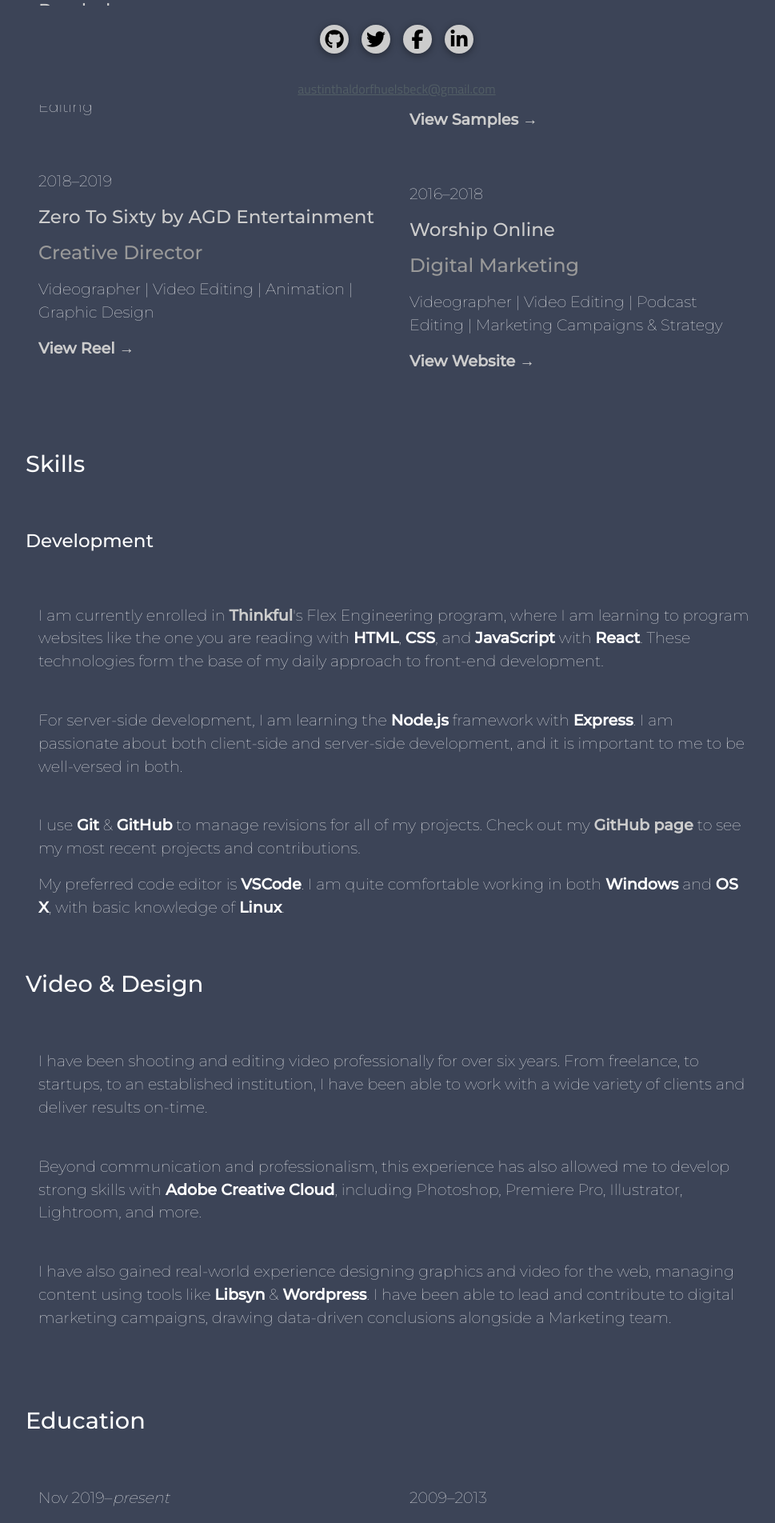
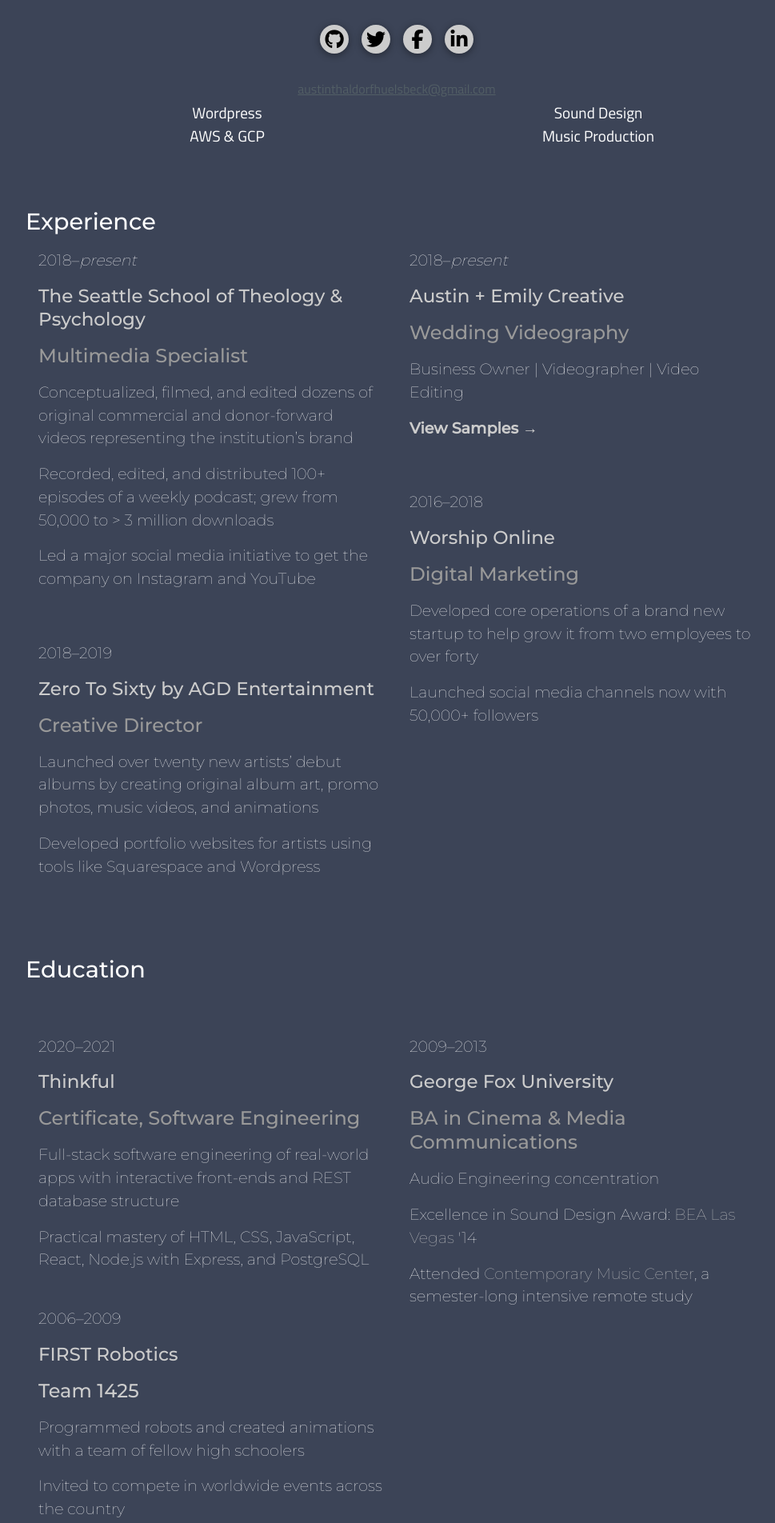
Before and after one commit to austinthaldorfhuelsbeck/portfolio-with-react, a React (Create React App) app: page /resume in a window 1280 px wide. Shown: the part 669-2573 px from the top of the page at 80% size, without its empty margins (144-1113 px from the left). Built offline with nearby package versions, Linux system fonts and the light colour scheme.

Commit message:
resume update

```diff
--- a/src/Resume/Resume.js
+++ b/src/Resume/Resume.js
@@ -16,7 +16,39 @@
 
       <section className="resume-section">
         <div className="row row-pad">
-          <h1 data-aos="fade-up">Employment</h1>
+          <p data-aos="fade-up">
+            Full-stack web developer who is proficient in HTML, CSS, SQL, and
+            JavaScript with React and Node.js. My approach to development is
+            informed by over ten years of experience in audio engineering and
+            cinematography. Digital marketing specialist with startup experience
+            and an interest in design.
+          </p>
+        </div>
+
+        <div className="row">
+          <h1 data-aos="fade-up">Skills</h1>
+        </div>
+        <div className="row row-pad">
+          <div className="col" data-aos="fade-up">
+            <ul>
+              <li>Digital Marketing</li>
+              <li>Adobe CC</li>
+              <li>Wordpress</li>
+              <li>AWS &amp; GCP</li>
+            </ul>
+          </div>
+          <div className="col" data-aos="fade-up">
+            <ul>
+              <li>Filmmaking</li>
+              <li>Podcasting</li>
+              <li>Sound Design</li>
+              <li>Music Production</li>
+            </ul>
+          </div>
+        </div>
+
+        <div className="row">
+          <h1>Experience</h1>
         </div>
         <div className="row">
           <div className="col" data-aos="fade-up">
@@ -26,14 +58,22 @@
               </p>
             </div>
             <div className="row row-pad" data-aos="fade-up">
-              <a
-                title="The Seattle School"
-                href="/AustinThaldorfHuelsbeck-projects/theseattleschool.html"
-              >
+              <a title="The Seattle School" href="http://theseattleschool.edu">
                 <h2>The Seattle School of Theology &amp; Psychology</h2>
               </a>
               <h3>Multimedia Specialist</h3>
-              <p>Digital Marketing | Video Editing | Podcast Editing</p>
+              <p>
+                Conceptualized, filmed, and edited dozens of original commercial
+                and donor-forward videos representing the institution’s brand
+              </p>
+              <p>
+                Recorded, edited, and distributed 100+ episodes of a weekly
+                podcast; grew from 50,000 to > 3 million downloads
+              </p>
+              <p>
+                Led a major social media initiative to get the company on
+                Instagram and YouTube
+              </p>
             </div>
             <div className="row" data-aos="fade-up">
               <p>2018&ndash;2019</p>
@@ -41,21 +81,19 @@
             <div className="row row-pad" data-aos="fade-up">
               <a
                 title="Zero To Sixty"
-                href="https://agdentertainment.com/about-zero-to-60"
+                href="https://vimeo.com/294708444"
                 target="_blank"
               >
                 <h2>Zero To Sixty by AGD Entertainment</h2>
               </a>
               <h3>Creative Director</h3>
-              <p>Videographer | Video Editing | Animation | Graphic Design</p>
               <p>
-                <a
-                  title="AGD Reel"
-                  href="https://vimeo.com/294708444"
-                  target="_blank"
-                >
-                  <strong>View Reel &rarr;</strong>
-                </a>
+                Launched over twenty new artists’ debut albums by creating
+                original album art, promo photos, music videos, and animations
+              </p>
+              <p>
+                Developed portfolio websites for artists using tools like
+                Squarespace and Wordpress
               </p>
             </div>
           </div>
@@ -67,8 +105,8 @@
             </div>
             <div className="row row-pad" data-aos="fade-up">
               <a
-                title="The Seattle School"
-                href="/AustinThaldorfHuelsbeck-projects/theseattleschool.html"
+                title="Austin + Emily"
+                href="https://austinandemilycreative.com"
               >
                 <h2>Austin + Emily Creative</h2>
               </a>
@@ -89,8 +127,9 @@
             </div>
             <div className="row" data-aos="fade-up">
               <a
-                title="The Seattle School"
-                href="/AustinThaldorfHuelsbeck-projects/theseattleschool.html"
+                title="Worship Online"
+                href="http://worshiponline.com"
+                target="_blank"
               >
                 <h2>Worship Online</h2>
               </a>
@@ -98,96 +137,12 @@
             <div className="row row-pad" data-aos="fade-up">
               <h3>Digital Marketing</h3>
               <p>
-                Videographer | Video Editing | Podcast Editing | Marketing
-                Campaigns &amp; Strategy
+                Developed core operations of a brand new startup to help grow it
+                from two employees to over forty
               </p>
-              <p>
-                <a
-                  title="Worship Online"
-                  href="http://worshiponline.com"
-                  target="_blank"
-                >
-                  <strong>View Website &rarr;</strong>
-                </a>
-              </p>
+              <p>Launched social media channels now with 50,000+ followers</p>
             </div>
           </div>
-        </div>
-      </section>
-
-      <section className="resume-section" id="skills">
-        <div className="row row-pad">
-          <h1 data-aos="fade-up">Skills</h1>
-        </div>
-        <div className="row row-pad" data-aos="fade-up">
-          <h2>Development</h2>
-        </div>
-        <div className="col row-pad">
-          <p data-aos="fade-up">
-            I am currently enrolled in{" "}
-            <a
-              href="https://www.thinkful.com/bootcamp/web-development/flexible/"
-              target="_blank"
-            >
-              <strong>Thinkful</strong>
-            </a>
-            's Flex Engineering program, where I am learning to program websites
-            like the one you are reading with <strong>HTML</strong>,{" "}
-            <strong>CSS</strong>, and <strong>JavaScript</strong> with{" "}
-            <strong>React</strong>. These technologies form the base of my daily
-            approach to front-end development.
-          </p>
-          <br />
-          <p data-aos="fade-up">
-            For server-side development, I am learning the{" "}
-            <strong>Node.js</strong> framework with <strong>Express</strong>. I
-            am passionate about both client-side and server-side development,
-            and it is important to me to be well-versed in both.
-          </p>
-          <br />
-          <p data-aos="fade-up">
-            I use <strong>Git</strong> &amp; <strong>GitHub</strong> to manage
-            revisions for all of my projects. Check out my{" "}
-            <a
-              href="https://github.com/austinthaldorfhuelsbeck"
-              target="_blank"
-            >
-              <strong>GitHub page</strong>
-            </a>{" "}
-            to see my most recent projects and contributions.
-          </p>
-          <p data-aos="fade-up">
-            My preferred code editor is <strong>VSCode</strong>. I am quite
-            comfortable working in both <strong>Windows</strong> and{" "}
-            <strong>OS X</strong>, with basic knowledge of{" "}
-            <strong>Linux</strong>.
-          </p>
-        </div>
-        <div className="row row-pad">
-          <h1 data-aos="fade-up">Video &amp; Design</h1>
-        </div>
-        <div className="col row-pad">
-          <p data-aos="fade-up">
-            I have been shooting and editing video professionally for over six
-            years. From freelance, to startups, to an established institution, I
-            have been able to work with a wide variety of clients and deliver
-            results on-time.
-          </p>
-          <br />
-          <p data-aos="fade-up">
-            Beyond communication and professionalism, this experience has also
-            allowed me to develop strong skills with{" "}
-            <strong>Adobe Creative Cloud</strong>, including Photoshop, Premiere
-            Pro, Illustrator, Lightroom, and more.
-          </p>
-          <br />
-          <p data-aos="fade-up">
-            I have also gained real-world experience designing graphics and
-            video for the web, managing content using tools like{" "}
-            <strong>Libsyn</strong> &amp; <strong>Wordpress</strong>. I have
-            been able to lead and contribute to digital marketing campaigns,
-            drawing data-driven conclusions alongside a Marketing team.
-          </p>
         </div>
       </section>
 
@@ -197,9 +152,7 @@
         </div>
         <div className="row">
           <div className="col" data-aos="fade-up">
-            <p>
-              Nov 2019&ndash;<em>present</em>
-            </p>
+            <p>2020&ndash;2021</p>
             <h2>
               <a
                 href="https://www.thinkful.com/bootcamp/web-development/flexible/"
@@ -208,7 +161,35 @@
                 Thinkful
               </a>
             </h2>
-            <h3>Engineering Flex</h3>
+            <h3>Certificate, Software Engineering</h3>
+            <p>
+              Full-stack software engineering of real-world apps with
+              interactive front-ends and REST database structure
+            </p>
+            <p>
+              Practical mastery of HTML, CSS, JavaScript, React, Node.js with
+              Express, and PostgreSQL
+            </p>
+            <br />
+            <p>2006&ndash;2009</p>
+            <h2>
+              <a
+                href="https://www.firstinspires.org/robotics/frc"
+                target="_blank"
+              >
+                FIRST Robotics
+              </a>
+            </h2>
+            <h3>
+              <a href="https://www.wilsonvillerobotics.com/" target="_blank">
+                Team 1425
+              </a>
+            </h3>
+            <p>
+              Programmed robots and created animations with a team of fellow
+              high schoolers
+            </p>
+            <p>Invited to compete in worldwide events across the country</p>
           </div>
           <div className="col" data-aos="fade-up">
             <p>2009&ndash;2013</p>
@@ -217,9 +198,22 @@
                 George Fox University
               </a>
             </h2>
-            <h3>BA in Cinema Media Communications</h3>
+            <h3>BA in Cinema &amp; Media Communications</h3>
             <p>Audio Engineering concentration</p>
-            <p>Excellence in Sound Design Award: BEA Las Vegas '14</p>
+            <p>
+              Excellence in Sound Design Award:{" "}
+              <a href="https://www.beaweb.org/conv/" target="_blank">
+                BEA Las Vegas
+              </a>{" "}
+              '14
+            </p>
+            <p>
+              Attended{" "}
+              <a href="https://www.cmcnashville.com/" target="_blank">
+                Contemporary Music Center
+              </a>
+              , a semester-long intensive remote study
+            </p>
           </div>
         </div>
       </section>
@@ -235,7 +229,7 @@
           </a>
         </p>
         <br />
-        <p className="tiny-text">Updated Mar 4, 2021</p>
+        <p className="tiny-text">Updated Mar 28, 2021</p>
         <br />
         <div className="container">
           <i className="fas fa-arrow-circle-up fa-4x" onClick={scrollToTop}></i>
```
